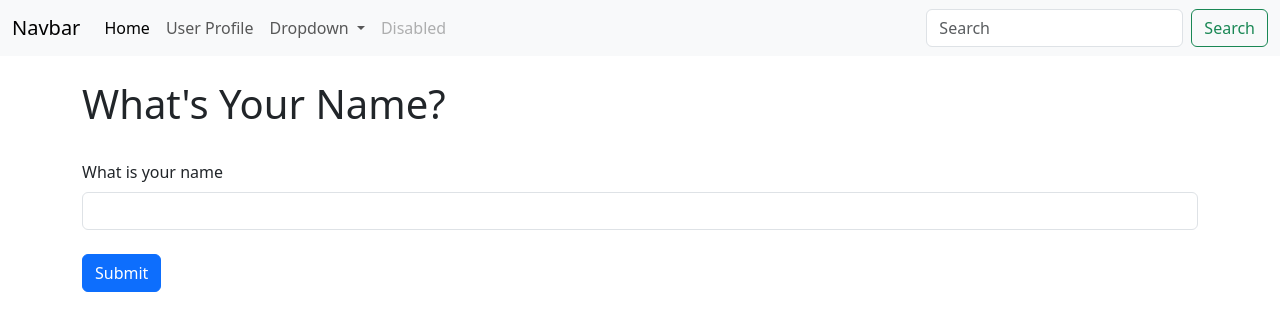
After one commit to AphilSantos/virt, a Flask app: template templates/name.html in a window 1280 px wide. The commit adds this page. Shown: the top 331 px of the page. Run offline with Flask 3, Linux system fonts and the light colour scheme; the template is opened without the code that fills it: values that come from a table or form of the project are taken from there, others are empty.

Commit message:
name and forms

```diff
--- a/app.py
+++ b/app.py
@@ -1,8 +1,16 @@
-from flask import Flask, render_template
+from flask import Flask, render_template, flash
+from flask_wtf import FlaskForm
+from wtforms import StringField, SubmitField
+from wtforms.validators import DataRequired
 
 #create a flask instance
 app = Flask(__name__)
+app.config['SECRET_KEY'] = "my secret key is 1"
 
+#create a form class
+class NamerForm(FlaskForm):
+    name = StringField("What is your name", validators=[DataRequired()])
+    submit = SubmitField("Submit")
 
 #create a route decrator
 @app.route('/')
@@ -15,7 +23,6 @@ def index():
     favorite_pizza = ["Pepperoni", "Cheese"]
     return render_template("index.html", first_name=first_name, favorite_pizza=favorite_pizza)
 
-
 @app.route('/user/<name>')
 
 def user(name):
@@ -26,9 +33,26 @@ def user(name):
 #invalid URL
 @app.errorhandler(404)
 def page_not_found(e):
-    render_template("404.html"), 404
+    return render_template("404.html"), 404
 
 #Internal error
 @app.errorhandler(500)
 def page_not_found(e):
-    render_template("500.html"), 500
+    return render_template("500.html"), 500
+
+
+#create name page
+@app.route('/name', methods=['GET', 'POST'])
+def name():
+    name = None
+    form = NamerForm()
+    #validate form
+    if form.validate_on_submit():
+        name = form.name.data
+        form.name.data = ''
+        flash("Form Submitted Successfully!")
+
+    return render_template("name.html",
+                    name = name,
+                    form = form
+                    )
--- a/templates/500.html
+++ b/templates/500.html
@@ -1,6 +1,12 @@
+{% extends "base.html"%}
+
+{% block content %}
+
 <br>
 <br>
 <center>
     <h1>500 Server Error</h1>
     <p>It's not you. It's us. Please try again later.</p>
 </center>
+
+{%endblock%}
--- /dev/null
+++ b/templates/base.html
@@ -0,0 +1,19 @@
+<!doctype html>
+<html lang="en">
+  <head>
+    <meta charset="utf-8">
+    <meta name="viewport" content="width=device-width, initial-scale=1">
+    <title>Bootstrap demo</title>
+    <link href="https://cdn.jsdelivr.net/npm/bootstrap@5.3.2/dist/css/bootstrap.min.css" rel="stylesheet" integrity="sha384-T3c6CoIi6uLrA9TneNEoa7RxnatzjcDSCmG1MXxSR1GAsXEV/Dwwykc2MPK8M2HN" crossorigin="anonymous">
+  </head>
+  <body>
+    {% include "navbar.html"%}
+    <br>
+    <div class="container">
+{%block content%}
+{%endblock%}
+    </div>
+
+<script src="https://cdn.jsdelivr.net/npm/bootstrap@5.3.2/dist/js/bootstrap.bundle.min.js" integrity="sha384-C6RzsynM9kWDrMNeT87bh95OGNyZPhcTNXj1NW7RuBCsyN/o0jlpcV8Qyq46cDfL" crossorigin="anonymous"></script>
+</body>
+</html>
--- /dev/null
+++ b/templates/name.html
@@ -0,0 +1,33 @@
+
+{% extends "base.html"%}
+
+{% block content %}
+
+{% for message in get_flashed_messages() %}
+  <div class="alert alert-info alert-dismissible fade show" role="alert">
+    {{ message }}
+    <button type="button" class="btn-close" data-bs-dismiss="alert" aria-label="Close"></button>
+  </div>
+{% endfor %}
+
+    {% if name %}
+    <h1>Hello {{name}}!</h1>
+    {% else %}
+        <h1>What's Your Name?</h1>
+        <br>
+        <form method="POST">
+            {{ form.hidden_tag()}}
+            {{ form.name.label(
+                class="form-label"
+            )}}
+            {{ form.name(
+                class="form-control"
+            ) }}
+            <br>
+            {{ form.submit(
+                class="btn btn-primary mb-3"
+            ) }}
+        </form>
+    {% endif %}
+
+{%endblock%}
--- /dev/null
+++ b/templates/navbar.html
@@ -0,0 +1,36 @@
+<nav class="navbar navbar-expand-lg bg-body-tertiary">
+    <div class="container-fluid">
+      <a class="navbar-brand" href="{{ url_for('index') }}">Navbar</a>
+      <button class="navbar-toggler" type="button" data-bs-toggle="collapse" data-bs-target="#navbarSupportedContent" aria-controls="navbarSupportedContent" aria-expanded="false" aria-label="Toggle navigation">
+        <span class="navbar-toggler-icon"></span>
+      </button>
+      <div class="collapse navbar-collapse" id="navbarSupportedContent">
+        <ul class="navbar-nav me-auto mb-2 mb-lg-0">
+          <li class="nav-item">
+            <a class="nav-link active" aria-current="page" href="{{ url_for('index')}}">Home</a>
+          </li>
+          <li class="nav-item">
+            <a class="nav-link" href="{{ url_for('user', name='Aaron')}}">User Profile</a>
+          </li>
+          <li class="nav-item dropdown">
+            <a class="nav-link dropdown-toggle" href="#" role="button" data-bs-toggle="dropdown" aria-expanded="false">
+              Dropdown
+            </a>
+            <ul class="dropdown-menu">
+              <li><a class="dropdown-item" href="{{ url_for('name')}}">Name</a></li>
+              <li><a class="dropdown-item" href="#">Another action</a></li>
+              <li><hr class="dropdown-divider"></li>
+              <li><a class="dropdown-item" href="#">Something else here</a></li>
+            </ul>
+          </li>
+          <li class="nav-item">
+            <a class="nav-link disabled" aria-disabled="true">Disabled</a>
+          </li>
+        </ul>
+        <form class="d-flex" role="search">
+          <input class="form-control me-2" type="search" placeholder="Search" aria-label="Search">
+          <button class="btn btn-outline-success" type="submit">Search</button>
+        </form>
+      </div>
+    </div>
+  </nav>
```
Also changed, not shown: templates/404.html (+7 -0 lines), templates/index.html (+6 -10 lines), templates/user.html (+7 -0 lines).
